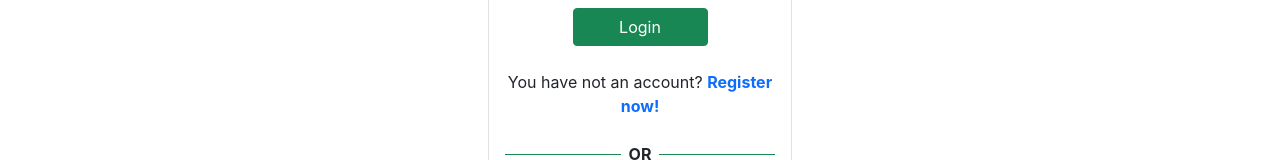
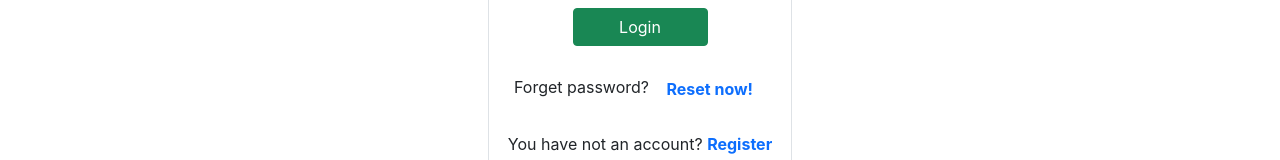
Before and after one commit to arifmia1129/doctor-khana, a React (Create React App) app: page /login in a window 1280 px wide. Shown: the part 387-547 px from the top of the page. Built offline with nearby package versions, Linux system fonts and the light colour scheme; no server answers.

Commit message:
password reset

```diff
--- a/src/Pages/Authentication/Login/Login.js
+++ b/src/Pages/Authentication/Login/Login.js
@@ -5,38 +5,45 @@ import "./Login.css";
 import auth from '../../../firebase.init';
 import Loading from '../../Shared/Loading/Loading';
 import { ToastContainer, toast } from 'react-toastify';
-import { useSignInWithEmailAndPassword } from 'react-firebase-hooks/auth';
+import { useSendPasswordResetEmail, useSignInWithEmailAndPassword } from 'react-firebase-hooks/auth';
+import { useRef } from 'react';
+import { async } from '@firebase/util';
 
 const Login = () => {
-    const navigate = useNavigate();
-    const location = useLocation();
-    let from = location.state?.from?.pathname || "/";
     const [
         signInWithEmailAndPassword,
         user,
         loading,
         error,
     ] = useSignInWithEmailAndPassword(auth);
-    const handleToSubmit = e => {
-        e.preventDefault();
-        const email = e.target.email.value;
-        const password = e.target.password.value;
-        signInWithEmailAndPassword(email, password);
+    const [sendPasswordResetEmail] = useSendPasswordResetEmail(auth);
+    const emailRef = useRef("");
+    const passwordRef = useRef("");
+    const navigate = useNavigate();
+    const location = useLocation();
 
 
+    let from = location.state?.from?.pathname || "/";
+
+    const handleToSubmit = e => {
+        const email = emailRef.current.value;
+        const password = passwordRef.current.value;
+        e.preventDefault();
+        signInWithEmailAndPassword(email, password);
     }
 
-    if (loading) {
-        return <Loading></Loading>
-    }
+
+
     if (error) {
         toast(error.message);
     }
     if (user) {
         navigate(from, { replace: true });
     }
-
-
+    const resetPassword = async () => {
+        await sendPasswordResetEmail(emailRef?.current?.value);
+        toast('Sent email');
+    }
     return (
         <div className='mx-auto my-5 form p-2'>
             <h2 className='text-center text-success'>Please Login</h2>
@@ -44,7 +51,7 @@ const Login = () => {
                 <Form onSubmit={handleToSubmit}>
                     <Form.Group className="mb-3" controlId="formBasicEmail">
                         <Form.Label>Email address</Form.Label>
-                        <Form.Control name="email" type="email" placeholder="Enter email" />
+                        <Form.Control ref={emailRef} type="email" placeholder="Enter email" />
                         <Form.Text className="text-muted">
                             We'll never share your email with anyone else.
                         </Form.Text>
@@ -52,12 +59,15 @@ const Login = () => {
 
                     <Form.Group className="mb-3" controlId="formBasicPassword">
                         <Form.Label>Password</Form.Label>
-                        <Form.Control name="password" type="password" placeholder="Password" />
+                        <Form.Control ref={passwordRef} type="password" placeholder="Password" />
                     </Form.Group>
                     <Button className='w-50 mx-auto d-block' variant="success" type="submit">
                         Login
                     </Button>
 
+                    <p className='text-center my-4'>Forget password? <button
+                        onClick={resetPassword}
+                        className='text-primary sign-up fw-bold btn btn-link'>Reset now!</button></p>
                     <p className='text-center my-4'>You have not an account? <Link to="/register" className='text-primary sign-up fw-bold'>Register now!</Link></p>
                     <GoogleSignin></GoogleSignin>
                 </Form>
```
Also changed, not shown: src/index.js (+6 -4 lines).
